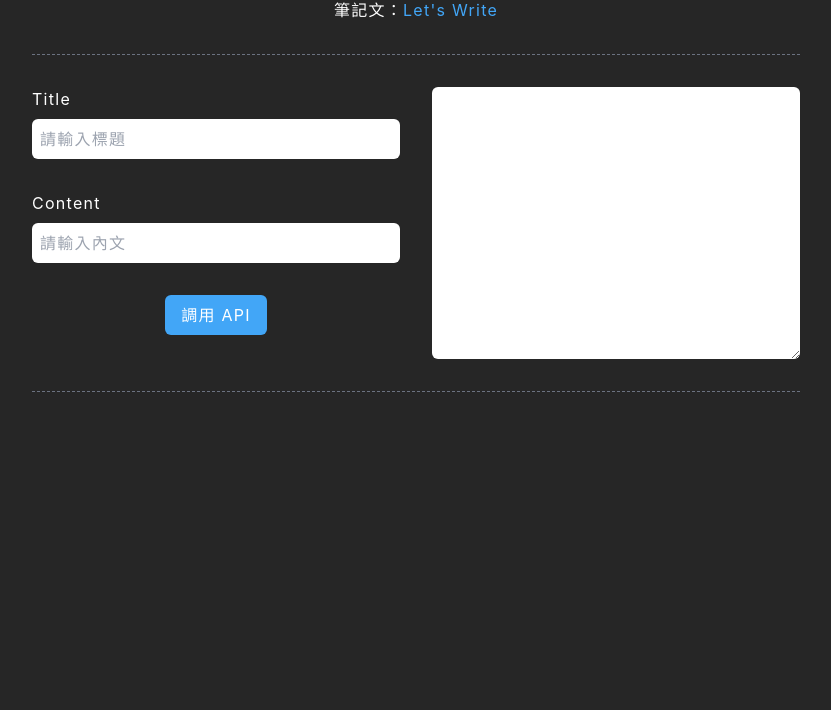
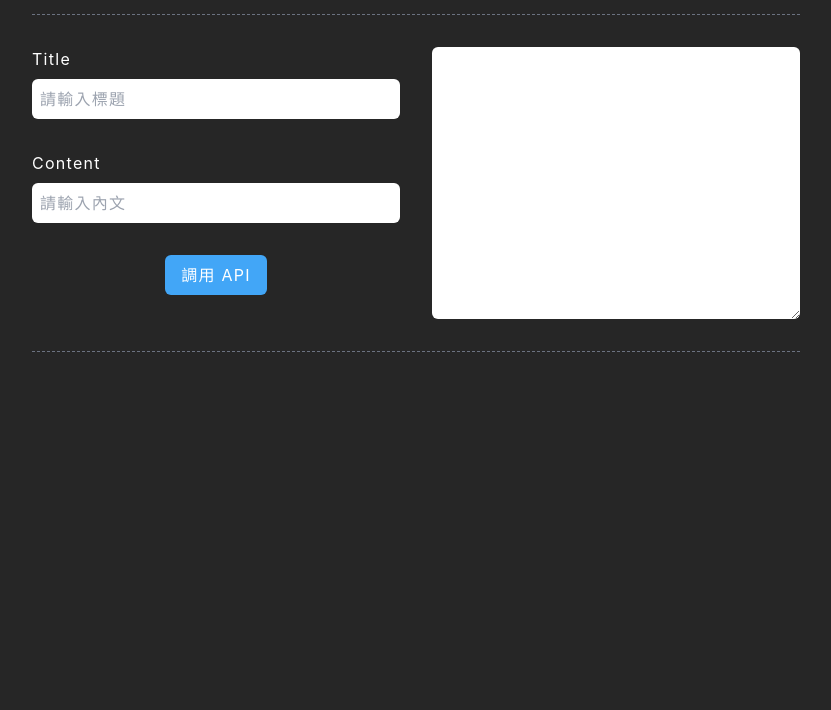
Before and after one commit to letswritetw/letswrite-web-worker, a website: page index.pug in a window 1280 px wide. Shown: the part 90-800 px from the top of the page, without its empty margins (224-1055 px from the left). Drawn offline with nearby package versions, Linux system fonts and the light colour scheme; files that its build step writes are made by us from their sources.

Commit message:
先隱藏文章連結

```diff
--- a/index.pug
+++ b/index.pug
@@ -67,7 +67,7 @@ html(lang="zh-Hant")
 
       .text-center
         h1.mb-4.font-bold.text-4xl=title
-        p 筆記文：
+        //- p 筆記文：
           a(class="text-main hover:text-mainHover", href=`https://www.letswrite.tw/${link}/`) Let's Write
 
       hr.my-8.mx-auto.max-w-3xl.border-t.border-gray-500.border-dashed
```
Also changed, not shown: index.html.
